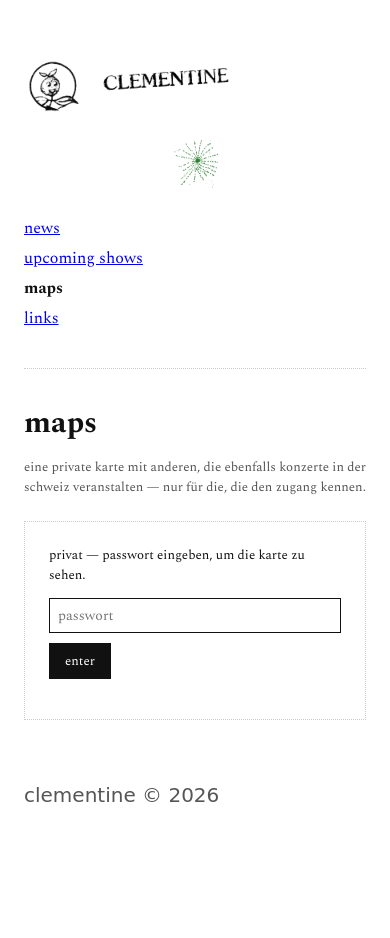
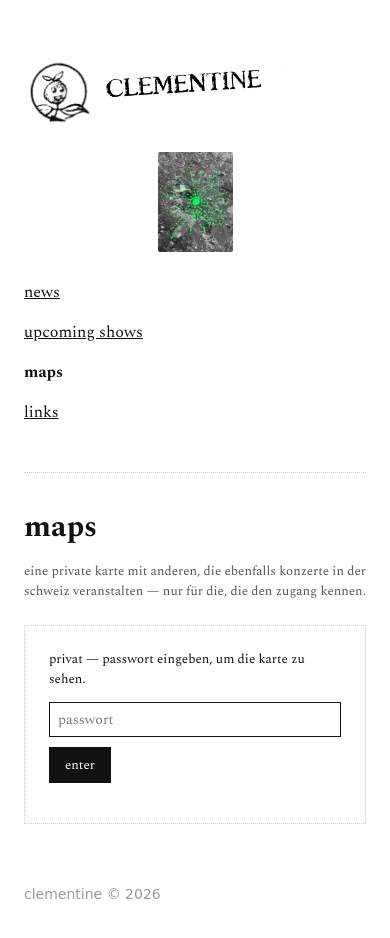
Before and after one commit to clementinebasel/clementinebasel.github.io, a plain HTML site: page maps.html in a window 390 px wide. Before the commit the page ends 890 px from the top, so only its background shows below. Drawn offline with nearby package versions, Linux system fonts and the light colour scheme.

Commit message:
Add files via upload

```diff
--- a/maps.html
+++ b/maps.html
@@ -16,11 +16,11 @@
   <header class="site-head">
     <div class="wordmark-block">
       <a href="index.html">
-        <img src="logo.png" alt="clementine logo" class="logo logo-small">
-        <img src="wordmark.png" alt="clementine" class="wordmark-img wordmark-img-small">
+        <img src="logo.png" alt="clementine logo" class="logo">
+        <img src="wordmark.png" alt="clementine" class="wordmark-img">
       </a>
     </div>
-    <img src="starburst-green.png" alt="" class="starburst-icon starburst-icon-small">
+    <img src="stardust-maps.jpg" alt="" class="stardust-img">
     <nav class="main-nav">
       <a href="news.html">news</a>
       <a href="shows.html">upcoming shows</a>
--- a/style.css
+++ b/style.css
@@ -1,16 +1,14 @@
 /* clementine — style.css
    token system:
-   colors: --bg #ffffff, --ink #111111, --link #0000EE, --visited #551A8B,
-           --accent #E8491D (the flag-pin orange), --hair #cccccc
+   colors: --bg #ffffff, --ink #111111, --link #111111 (black), --hover #EC4899 (pink)
    type:   all text = Spectral (serif), with a script face for the copyright line
 */
 
 :root {
   --bg: #ffffff;
   --ink: #111111;
-  --link: #0000EE;
-  --visited: #551A8B;
-  --accent: #E8491D;
+  --link: #111111;
+  --hover: #EC4899;
   --hair: #cccccc;
   --font-display: "Spectral", Georgia, serif;
   --font-nav: "Spectral", Georgia, serif;
@@ -34,7 +32,7 @@ body {
 }
 
 .wrap {
-  max-width: 760px;
+  max-width: 900px;
   margin: 0 auto;
   padding: 56px 24px 80px;
 }
@@ -55,28 +53,20 @@ header.site-head {
   color: var(--ink);
   display: flex;
   align-items: center;
-  gap: 18px;
+  gap: 8px;
 }
 
 .logo {
-  height: 92px;
+  height: 112px;
   width: auto;
   display: block;
 }
 
-.logo-small {
-  height: 58px;
-}
-
 .wordmark-img {
-  height: 46px;
+  height: 62px;
   width: auto;
   display: block;
   transform: rotate(-4deg);
-}
-
-.wordmark-img-small {
-  height: 30px;
 }
 
 .tagline {
@@ -88,16 +78,13 @@ header.site-head {
   margin: 8px 0 0;
 }
 
-/* signature starburst mark between wordmark and nav */
+/* signature stardust photo between wordmark and nav */
 
-.starburst-icon {
-  height: 70px;
+.stardust-img {
+  height: 150px;
   width: auto;
   align-self: center;
-}
-
-.starburst-icon-small {
-  height: 46px;
+  border-radius: 2px;
 }
 
 nav.main-nav {
@@ -111,11 +98,11 @@ nav.main-nav a {
   display: block;
   color: var(--link);
   text-decoration: underline;
-  margin-bottom: 6px;
+  margin-bottom: 16px;
 }
 
-nav.main-nav a:visited { color: var(--visited); }
-nav.main-nav a:hover { color: var(--accent); }
+nav.main-nav a:visited { color: var(--link); }
+nav.main-nav a:hover { color: var(--hover); }
 nav.main-nav a.active {
   color: var(--ink);
   text-decoration: none;
@@ -151,7 +138,7 @@ ul.plain-list li {
 
 ul.plain-list li::before {
   content: "▸ ";
-  color: var(--accent);
+  color: var(--hover);
 }
 
 .meta {
@@ -174,8 +161,8 @@ article.news-entry p {
 }
 
 a { color: var(--link); }
-a:visited { color: var(--visited); }
-a:hover { color: var(--accent); }
+a:visited { color: var(--link); }
+a:hover { color: var(--hover); }
 
 /* maps password gate */
 
@@ -210,12 +197,12 @@ a:hover { color: var(--accent); }
   cursor: pointer;
 }
 
-.lock-box button:hover { background: var(--accent); }
+.lock-box button:hover { background: var(--hover); }
 
 .lock-error {
   font-family: var(--font-nav);
   font-size: 12px;
-  color: var(--accent);
+  color: var(--hover);
   min-height: 16px;
 }
 
@@ -230,14 +217,14 @@ a:hover { color: var(--accent); }
 footer.site-foot {
   margin-top: 60px;
   font-family: var(--font-script);
-  font-size: 20px;
-  color: #555;
+  font-size: 14px;
+  color: #999;
 }
 
-@media (max-width: 480px) {
-  .logo { height: 60px; }
-  .wordmark-img { height: 32px; }
-  .starburst-icon { height: 48px; }
+@media (max-width: 700px) {
+  .logo { height: 72px; }
+  .wordmark-img { height: 40px; }
+  .stardust-img { height: 100px; }
   header.site-head { flex-direction: column; align-items: flex-start; }
   nav.main-nav { text-align: left; }
 }
```
Also changed, not shown: index.html (+1 -1 lines), links.html (+3 -3 lines), news.html (+3 -3 lines), shows.html (+3 -3 lines), stardust-home.jpg (added), stardust-links.jpg (added), stardust-maps.jpg (added), stardust-news.jpg (added), stardust-shows.jpg (added).
